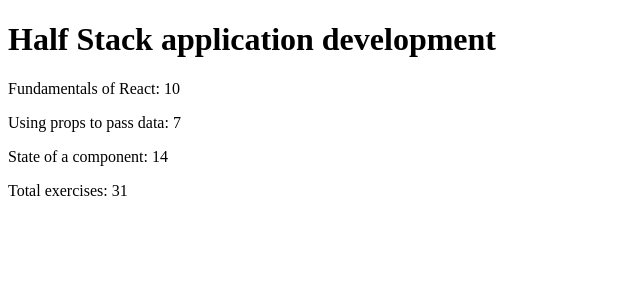
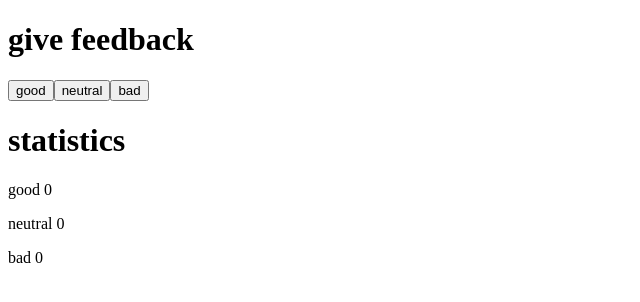
Before and after one commit to Mackensson/FullStackOpen, a React (Vite) app in the folder part1/: page / in a window 1280 px wide. Shown: the top 302 px of the page, without its empty margins (0-640 px from the left). Built offline with nearby package versions, Linux system fonts and the light colour scheme.

Commit message:
Unicafe step1

```diff
--- a/part1/src/App.jsx
+++ b/part1/src/App.jsx
@@ -1,67 +1,71 @@
-const Header = (props) => {
-  console.log('Header component: ', props)
-  return (
+import { useState } from 'react'
+
+
+//Components
+const Header = ({name}) => {
+  console.log("Header comp:", name)
+  return(
     <div>
-      <h1>{props.course}</h1>
+      <h1>{name}</h1>
     </div>
   )
 }
 
-const Content = (props) => {
-  console.log('Content component: ', props)
-  return (
+const Button = ({text, onClick}) => {
+  console.log("Button comp:", text, onClick)
+  return(
+    <button onClick={onClick}>
+      {text}
+    </button>
+  )
+}
+
+const Content = ({text, total}) => {
+  return(
     <div>
-      <Part name={props.parts[0].name} exercises={props.parts[0].exercises}></Part>
-      <Part name={props.parts[1].name} exercises={props.parts[1].exercises}></Part>
-      <Part name={props.parts[2].name} exercises={props.parts[2].exercises}></Part>
+      <Paragraph text={text} total={total}></Paragraph>
     </div>
   )
 }
 
-const Part = (props) => {
-  console.log('Part component: ', props)
-  return (
+const Paragraph = ({text, total}) => {
+  console.log("Paragraph comp:", text, total)
+  return(
     <div>
-      <p>{props.name} {props.exercises}</p>
+      <p>{text} {total}</p>
     </div>
   )
 }
 
-const Total = (props) => {
-  console.log('Total component: ', props)
-  return(
-    <div>
-      <p>{props.message} {props.parts[0].exercises + props.parts[1].exercises + props.parts[2].exercises}</p>
-    </div>
-  )
+const App = () => {
+  // save clicks of each button to its own state
+  const [good, setGood] = useState(0)
+  const [neutral, setNeutral] = useState(0)
+  const [bad, setBad] = useState(0)
+
+//EventListeners
+const incrementGood = () => {
+  setGood(good + 1)
 }
 
+const incrementNeutral = () => {
+  setNeutral(neutral + 1)
+}
 
-const App = () => {
-  console.log('App Init..')
-  const course = {
-    name: 'Half Stack application development',
-    parts: [
-      {
-        name: 'Fundamentals of React:',
-        exercises: 10
-      },
-      {
-        name: 'Using props to pass data:',
-        exercises: 7
-      },
-      {
-        name: 'State of a component:',
-        exercises: 14
-      }
-    ]
-  }
+const incrementBad = () => {
+  setBad(bad + 1)
+}
 
   return (
     <div>
-      <Header course={course.name}></Header>
-      <Content parts={course.parts}></Content>
-      <Total message='Total exercises: ' parts={course.parts}></Total>
+      <Header name="give feedback" />
+      <Button text="good" onClick={incrementGood}></Button>
+      <Button text="neutral" onClick={incrementNeutral}></Button>
+      <Button text="bad" onClick={incrementBad}></Button>
+      <Header name="statistics"></Header>
+      <Content text="good" total={good}></Content>
+      <Content text="neutral" total={neutral}></Content>
+      <Content text="bad" total={bad}></Content>
     </div>
   )
 }
--- a/part1/src/main.jsx
+++ b/part1/src/main.jsx
@@ -1,3 +1,4 @@
+import React from 'react'
 import ReactDOM from 'react-dom/client'
 
 import App from './App'
```
